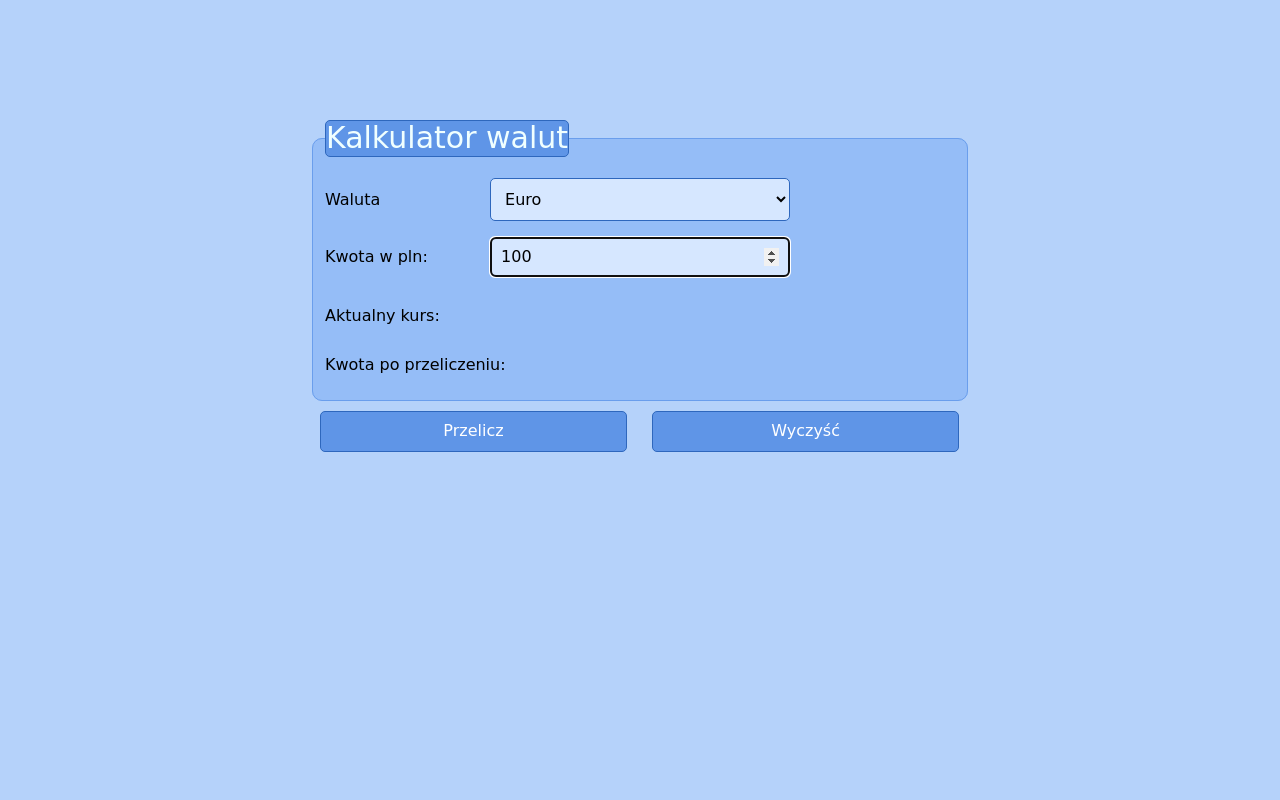
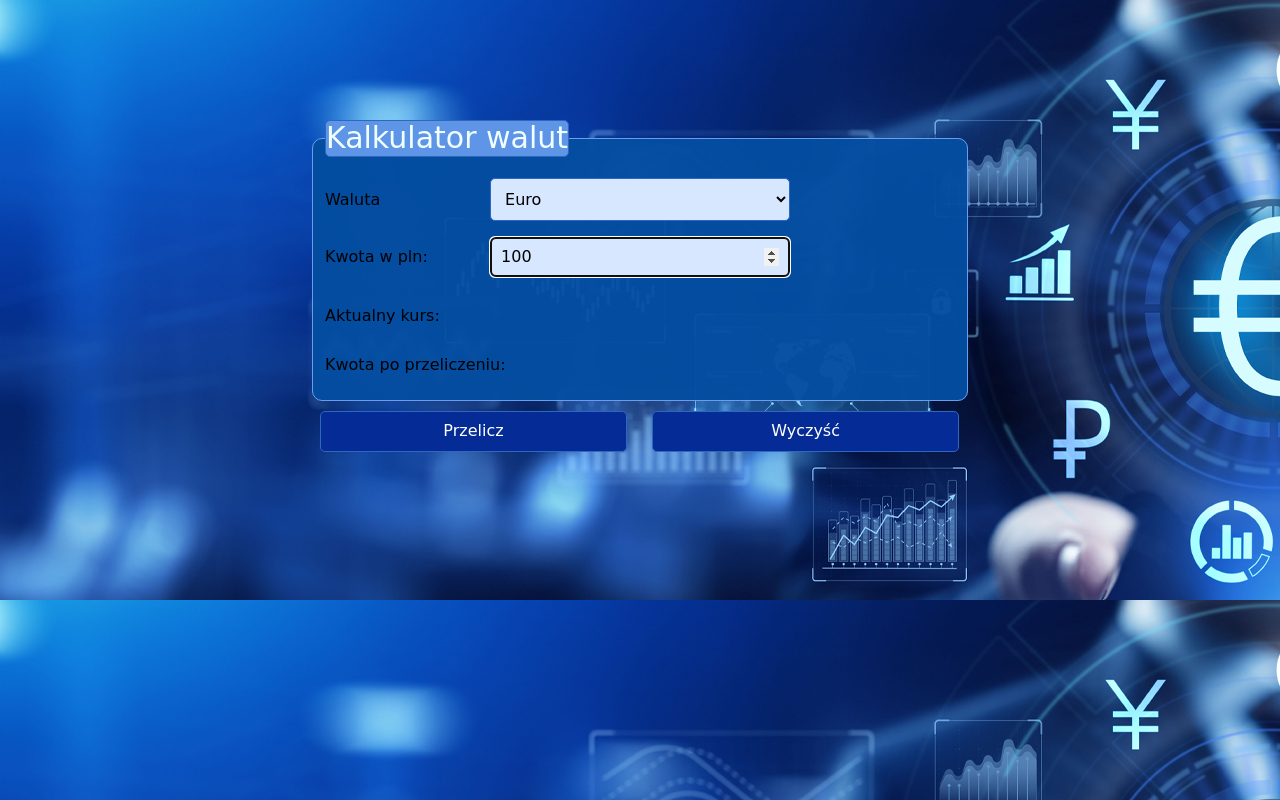
Before and after one commit to Syzyfowapraca/CurrencyConverter, a plain HTML site: page index.html in a window 1280 px wide. Drawn offline with nearby package versions, Linux system fonts and the light colour scheme; a web font is replaced by a local one.

Commit message:
added background image

```diff
--- a/css/style.css
+++ b/css/style.css
@@ -10,7 +10,8 @@ html {
     font-family: 'Darker Grotesque', sans-serif;
     font-family: 'Lato', sans-serif;
     font-family: 'Rubik Dirt', cursive;
-    background-color: rgb(181, 210, 250);
+    background-image: url("../images/kantor.jpg");
+
 }
 
 .form {
@@ -46,7 +47,8 @@ html {
 .form__fieldset {
     border-radius: 10px;
     border: 1px solid rgb(106, 158, 236);
-    background-color: rgb(149, 189, 247);
+    background-color: #044ea1f5;
+
 
 }
 
@@ -65,7 +67,7 @@ html {
     padding: 10px;
     width: 307px;
     border: 1px solid rgb(46, 103, 189);
-    background-color: rgb(95, 149, 231);
+    background-color: rgb(4, 43, 150);
     color: white;
 }
 
@@ -76,5 +78,5 @@ html {
 }
 
 .form__button:hover {
-    background-color: rgb(67, 132, 216);
+    background-color: rgb(6, 82, 182);
 }
```
Also changed, not shown: images/kantor.jpg (added).
